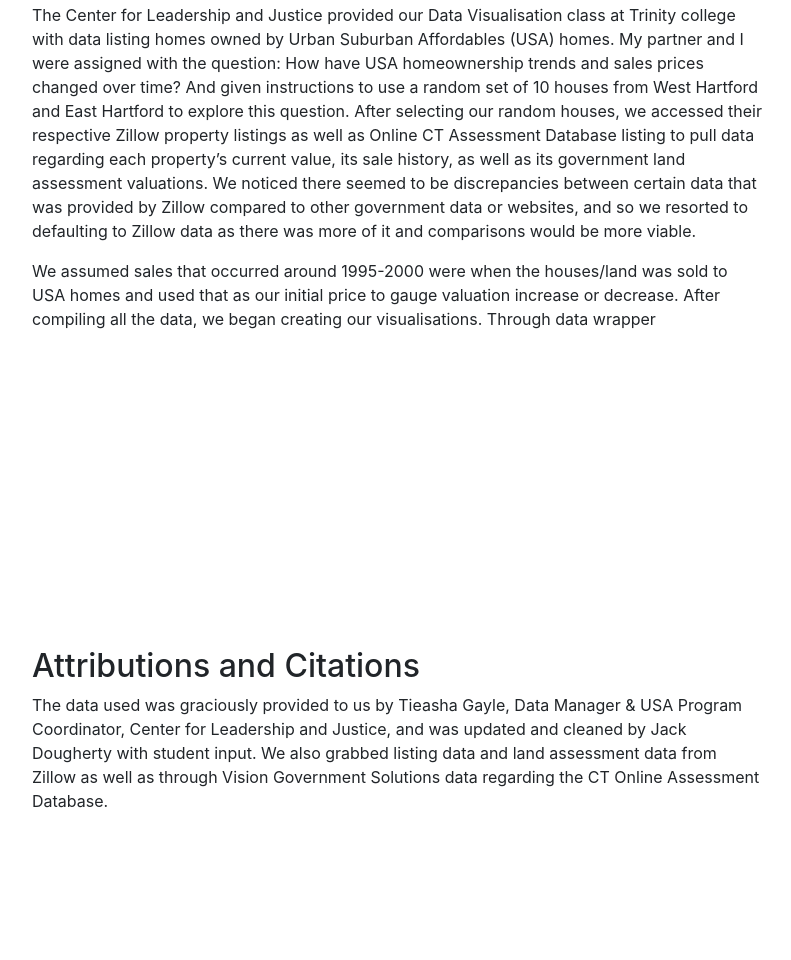
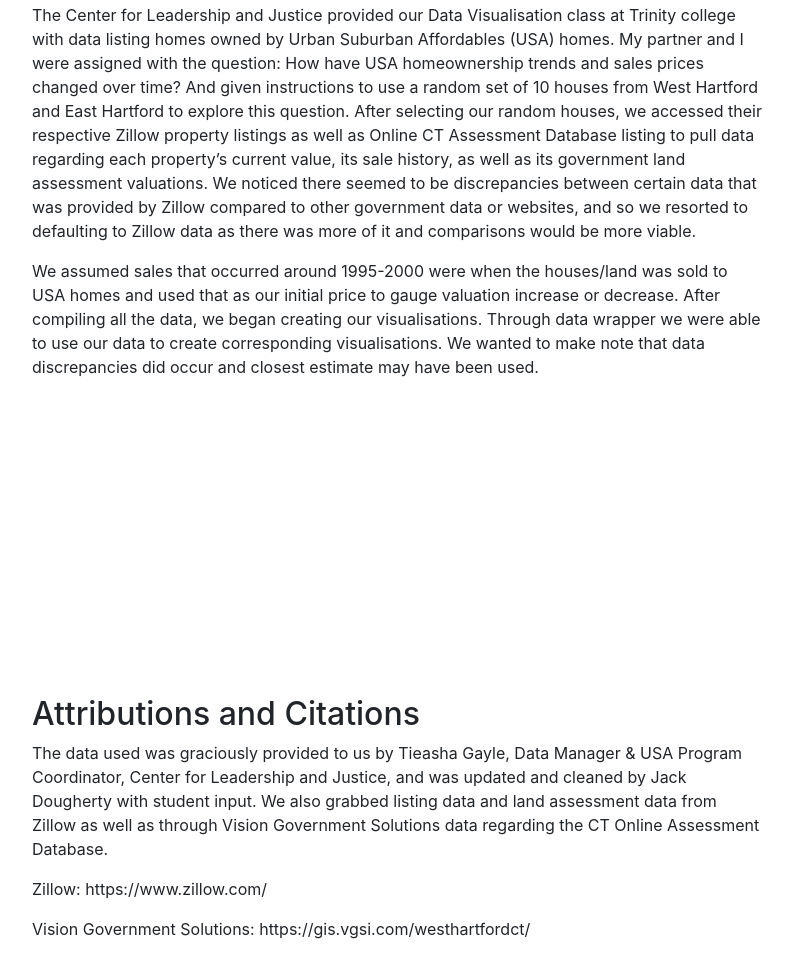
Before and after one commit to DataVizForAll/clt-schwartz-steinert, a plain HTML site: page index.html in a window 1280 px wide. Shown: the part 7324-8284 px from the top of the page, without its empty margins (243-1034 px from the left). Drawn offline with nearby package versions, Linux system fonts and the light colour scheme.

Commit message:
Update index.html

```diff
--- a/index.html
+++ b/index.html
@@ -221,7 +221,9 @@ The goal of this research is to measure the trends and sale prices of USA’s Ho
 
 <p> The Center for Leadership and Justice provided our Data Visualisation class at Trinity college with data listing homes owned by Urban Suburban Affordables (USA) homes. My partner and I were assigned with the question: How have USA homeownership trends and sales prices changed over time? And given instructions to use a random set of 10 houses from West Hartford and East Hartford to explore this question. After selecting our random houses, we accessed their respective Zillow property listings as well as Online CT Assessment Database listing to pull data regarding each property’s current value, its sale history, as well as its government land assessment valuations. We noticed there seemed to be discrepancies between certain data that was provided by Zillow compared to other government data or websites, and so we resorted to defaulting to Zillow data as there was more of it and comparisons would be more viable.  </p>
 
-          <p> We assumed sales that occurred around 1995-2000 were when the houses/land was sold to USA homes and used that as our initial price to gauge valuation increase or decrease. After compiling all the data, we began creating our visualisations. Through data wrapper </p>
+          <p> We assumed sales that occurred around 1995-2000 were when the houses/land was sold to USA homes and used that as our initial price to gauge valuation increase or decrease. After compiling all the data, we began creating our visualisations. Through data wrapper we were able to use our data to create corresponding visualisations.
+    We wanted to make note that data discrepancies did occur and closest estimate may have been used.
+ </p>
 
         </div>
       </div>
@@ -237,6 +239,9 @@ The goal of this research is to measure the trends and sale prices of USA’s Ho
 
           <h2>Attributions and Citations</h2>
           <p>The data used was graciously provided to us by Tieasha Gayle, Data Manager & USA Program Coordinator, Center for Leadership and Justice, and was updated and cleaned by Jack Dougherty with student input. We also grabbed listing data and land assessment data from Zillow as well as through Vision Government Solutions data regarding the CT Online Assessment Database. </p>
+
+          <p> Zillow: https://www.zillow.com/</p>
+          <p> Vision Government Solutions: https://gis.vgsi.com/westhartfordct/ </p>
 
 
 
```
